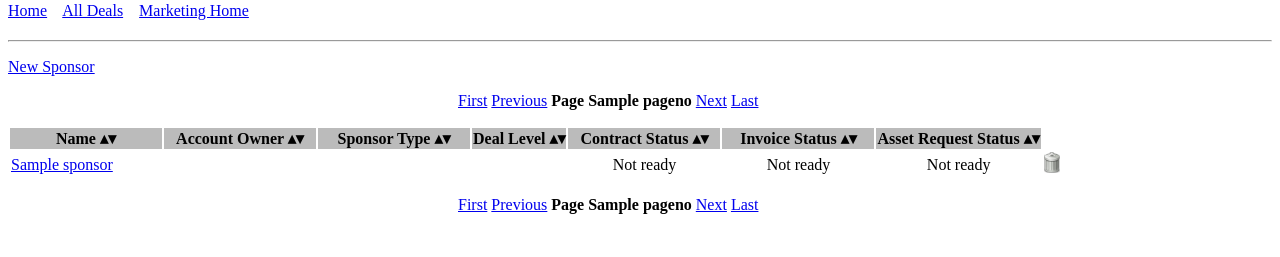
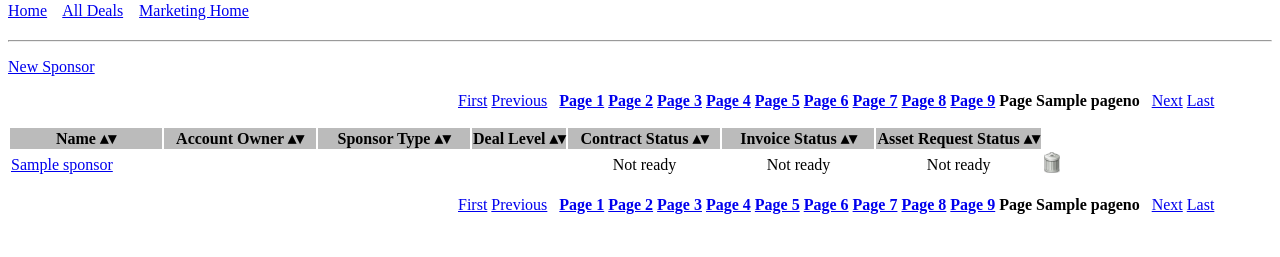
Before and after one commit to Auzzy/bfig-sponsor-tracker, a Flask app: template sponsortracker/templates/sponsor-list.html in a window 1280 px wide. Shown: the part 43-300 px from the top of the page. Run offline with Flask 2, Linux system fonts and the light colour scheme; tables that the repository leaves empty hold one stand-in row (values such as "Sample post"); the template is opened without the code that fills it: values that come from a table or form of the project are taken from there, most other values are stand-ins (such as "Sample title", 1, 10 or a date in 2020); data that the repository does not hold is empty; parts of the project's set-up code (start-up, migrations or seed data) failed here and were passed over; some libraries are stand-ins or nearby versions.

Commit message:
Add links for all pages

```diff
--- a/sponsortracker/templates/sponsor-list.html
+++ b/sponsortracker/templates/sponsor-list.html
@@ -5,9 +5,17 @@
     {% if pageno != 1 %}
     <a href="{{ url_for('all_deals') }}">First</a>
     <a href="{{ url_for('all_deals', pageno=pageno-1) }}">Previous</a>
+    &nbsp;
+    {% for page in range(1, pageno) %}
+    <a href="{{ url_for('all_deals', pageno=page) }}"><strong>Page {{ page }}</strong></a>
+    {% endfor %}
     {% endif %}
     <strong>Page {{ pageno }}</strong>
     {% if pageno != last_pageno %}
+    {% for page in range(pageno + 1, last_pageno + 1) %}
+    <a href="{{ url_for('all_deals', pageno=page) }}"><strong>Page {{ page }}</strong></a>
+    {% endfor %}
+    &nbsp;
     <a href="{{ url_for('all_deals', pageno=pageno+1) }}">Next</a>
     <a href="{{ url_for('all_deals', pageno=last_pageno) }}">Last</a>
     {% endif %}
--- a/sponsortracker/views/core.py
+++ b/sponsortracker/views/core.py
@@ -136,6 +136,7 @@ def delete_sponsor():
 
 
 def _extract_contacts(data, email_basename, name_basename):
+    print(data)
     emails, names = {}, {}
     for id in data:
         if id.startswith(email_basename) and forms.is_email(data[id]):
```
